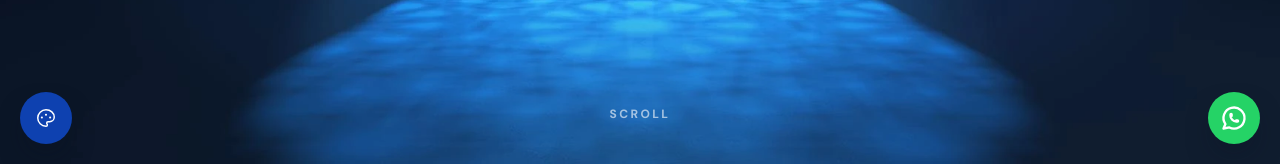
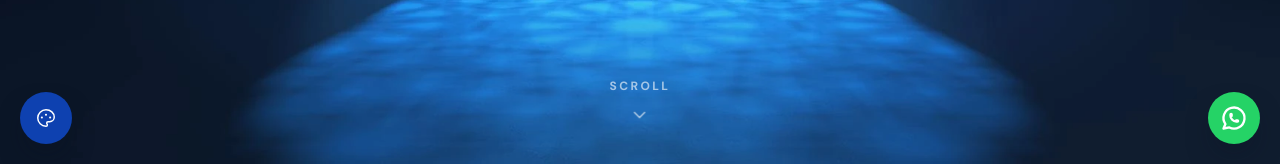
Before and after one commit to Adsafe-Solutions/new-iwan, a React (Vite) app: page / in a window 1280 px wide. Shown: the part 636-800 px from the top of the page. Built offline with nearby package versions, Linux system fonts and the light colour scheme; a web font is replaced by a local one.

Commit message:
new header added enhancing the hero section on homepage

```diff
--- a/src/App.jsx
+++ b/src/App.jsx
@@ -16,11 +16,15 @@ import WhatsAppFab from "./components/WhatsAppFab/WhatsAppFab.jsx";
 
 function Shell() {
   const [stuck, setStuck] = useState(false);
+  const [overHero, setOverHero] = useState(true);
   const { pathname } = useLocation();
   const home = pathname === "/";
 
   useEffect(() => {
-    const onScroll = () => setStuck(window.scrollY > 10);
+    const onScroll = () => {
+      setStuck(window.scrollY > 10);
+      setOverHero(window.scrollY < window.innerHeight - 80);
+    };
     window.addEventListener("scroll", onScroll, { passive: true });
     onScroll();
     return () => window.removeEventListener("scroll", onScroll);
@@ -43,7 +47,9 @@ function Shell() {
 
   /* `pinned` stays on for the whole home route, not just while overlaid — the
      chrome must never re-enter flow mid-scroll or the page jolts. */
-  const overlay = home && !stuck && !heroV2;
+  /* transparent for as long as the header sits on the hero photo, so the
+     hero reads as one uninterrupted image; solid white once past it */
+  const overlay = home && overHero;
 
   return (
     <>
--- a/src/components/Header/Header.jsx
+++ b/src/components/Header/Header.jsx
@@ -190,7 +190,7 @@ export default function Header({
            and jolts the page */
         pinned ? "fixed w-full" : "sticky top-0",
         pinned && (overlay ? "top-topbar" : "top-0"),
-        overlay ? "border-transparent bg-transparent" : "border-line bg-white",
+        overlay && !open ? "border-transparent bg-transparent" : "border-line bg-white",
         overlay && open && "max-nav:border-line max-nav:bg-white",
         stuck && "shadow-header"
       )}
--- a/src/components/HeroV2/HeroV2.jsx
+++ b/src/components/HeroV2/HeroV2.jsx
@@ -1,4 +1,5 @@
 import { useCallback, useEffect, useRef, useState } from "react";
+import { IconChevronDown } from "@tabler/icons-react";
 import { HERO_IMAGE, HERO_LOGOS } from "../../config/heroLogos.js";
 import { cx } from "../../lib/cx.js";
 
@@ -72,10 +73,11 @@ export default function HeroV2() {
       </div>
 
       <span
-        className="absolute bottom-10 left-1/2 z-[2] -translate-x-1/2 text-[12px] font-bold uppercase tracking-[0.2em] text-white/60"
+        className="absolute bottom-10 left-1/2 z-[2] flex -translate-x-1/2 flex-col items-center gap-2 text-white/60"
         aria-hidden="true"
       >
-        Scroll
+        <span className="text-[12px] font-bold uppercase tracking-[0.2em]">Scroll</span>
+        <IconChevronDown className="h-5 w-5 animate-scrollCue" stroke={2} />
       </span>
     </section>
   );
--- a/tailwind.config.js
+++ b/tailwind.config.js
@@ -347,6 +347,10 @@ export default {
           to: { opacity: "0", transform: "translate3d(0, 80px, 0)" },
         },
         blink: { "50%": { opacity: "0" } },
+        scrollCue: {
+          "0%, 100%": { transform: "translateY(0)" },
+          "50%": { transform: "translateY(9px)" },
+        },
         livedot: {
           "70%": { boxShadow: `0 0 0 9px ${alpha(palette.red, 0)}` },
           "100%": { boxShadow: `0 0 0 0 ${alpha(palette.red, 0)}` },
@@ -361,6 +365,7 @@ export default {
         heroRise: "heroRise 0.7s ease-out both",
         heroSet: "heroSet 0.5s ease-in both",
         blink: "blink 1s step-end infinite",
+        scrollCue: "scrollCue 2.4s ease-in-out infinite",
         livedot: "livedot 1.6s infinite",
       },
     },
```
